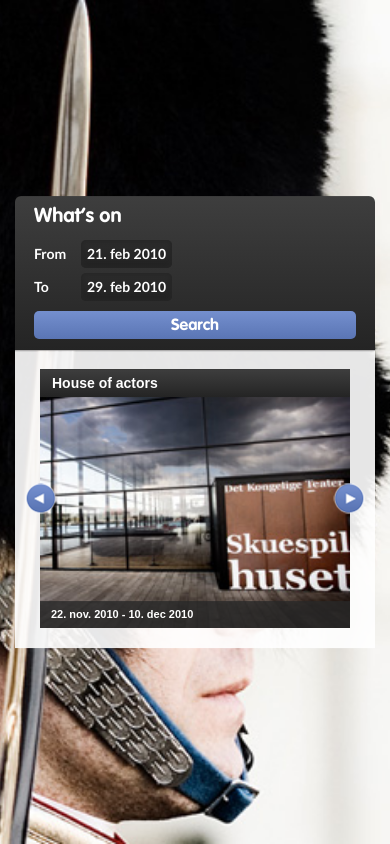
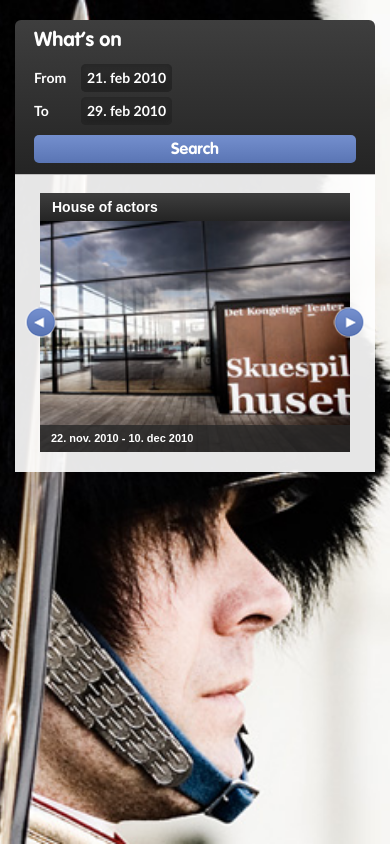
Before and after one commit to SergeySu/dmtrglvk.github.io, a plain HTML site: page index.html in a window 390 px wide. Drawn offline with nearby package versions, Linux system fonts and the light colour scheme.

Commit message:
Add files via upload

```diff
--- a/css/style.css
+++ b/css/style.css
@@ -165,6 +165,18 @@ p {
 	margin: 0 auto;
 }
 @media screen and (max-width: 460px) {
+	body {
+		min-height: 1px;
+	}
+	.container {
+		top:0;
+		-moz-transform: translateY(0);
+		-webkit-transform: translateY(0);
+		-o-transform: translateY(0);
+		-ms-transform: translateY(0);
+		transform: translateY(0);
+		padding: 20px 15px;
+	}
 	.container .heading h1 {
 		float: none;
 		margin: 0 0 10px;
```
